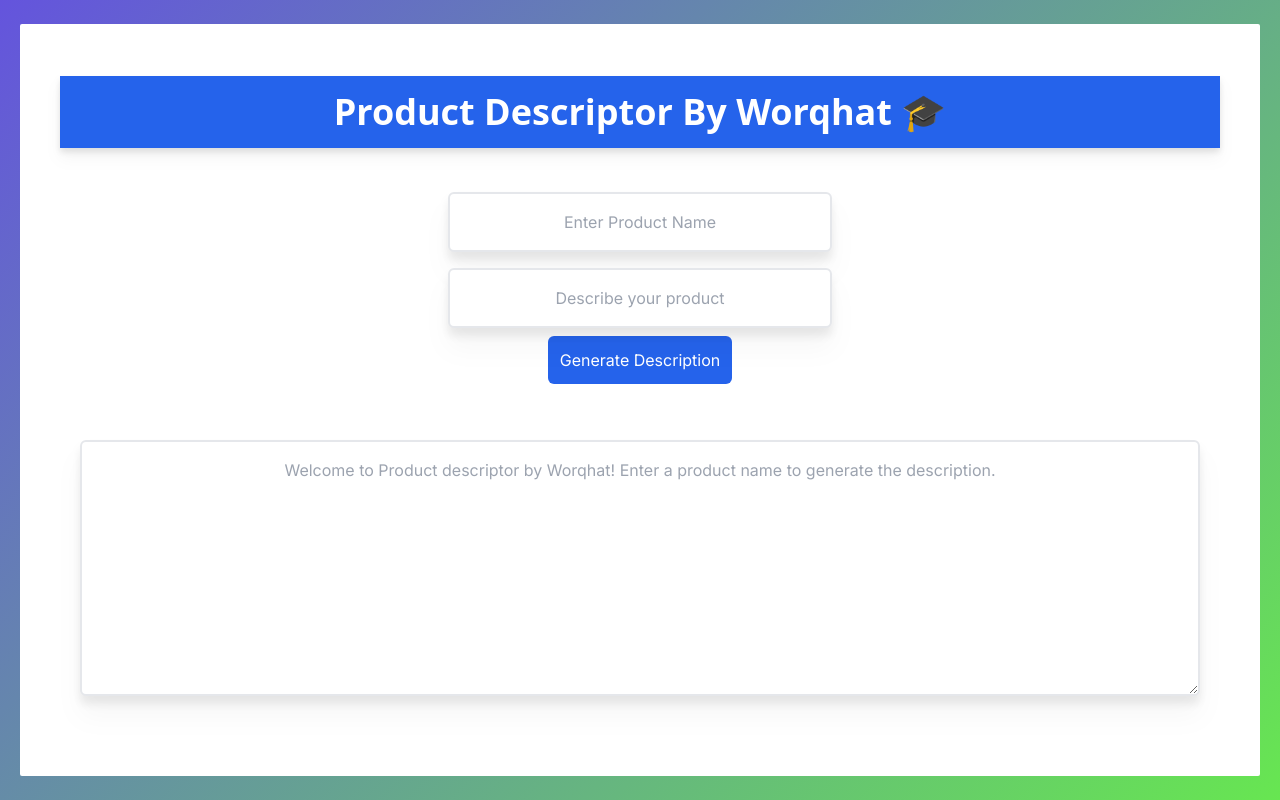
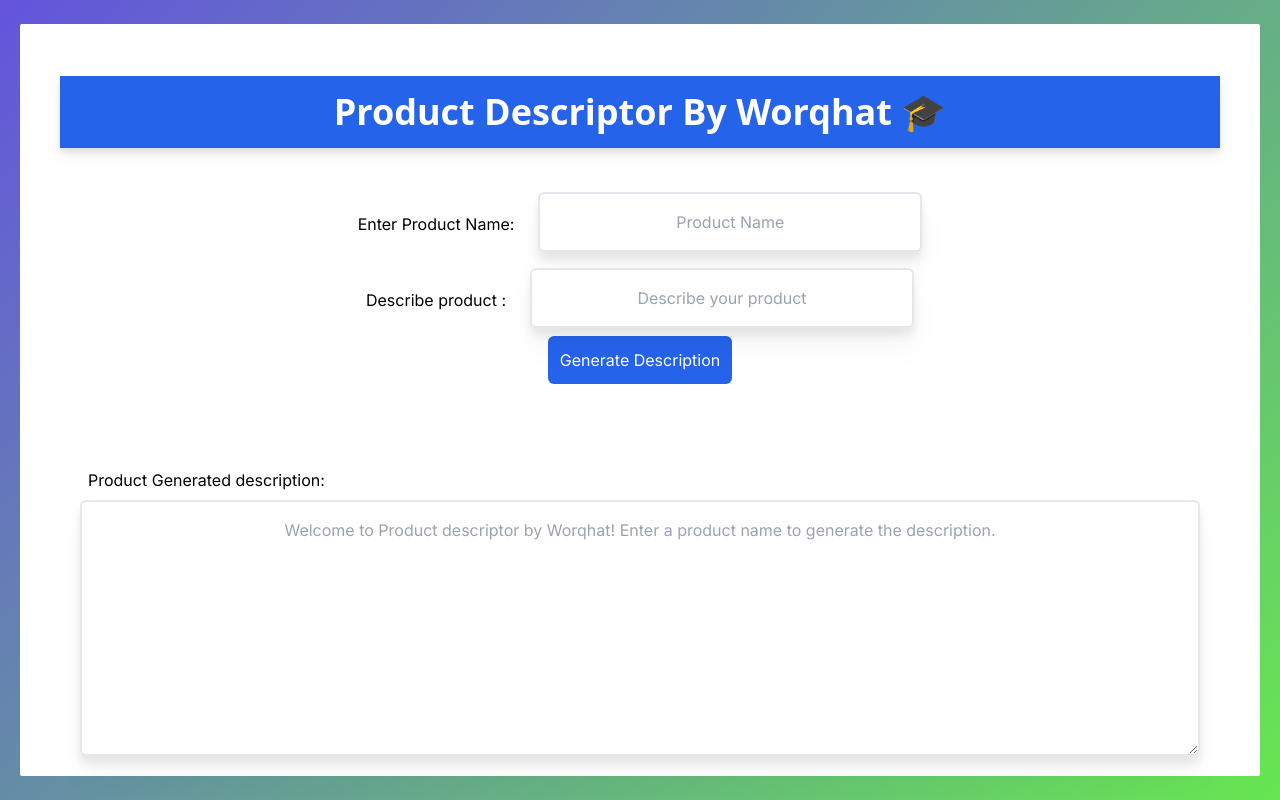
Before and after one commit to prajwald2607/ProductDescriptorWebApp, a Next.js app: page / in a window 1280 px wide. Built offline with nearby package versions, Linux system fonts and the light colour scheme.

Commit message:
second commit

```diff
--- a/app/page.tsx
+++ b/app/page.tsx
@@ -60,10 +60,12 @@
         </h1>
         <div className="text-center container rounded-md text-white my-4 p-5 flex flex-col items-center justify-center">
           <div className="upload flex flex-col items-center">
-            <div>
+
+            <div className='flex'>
+            <h2 className='text-black mt-5 p-2 mr-2'>Enter Product Name: </h2>
               <input
                 type="text"
-                placeholder="Enter Product Name"
+                placeholder="Product Name"
                 value={productName}
                 onChange={handleProductNameChange}
                 className="border-2 text-black rounded-md w-96 p-4 m-2 text-center drop-shadow-xl"
@@ -71,7 +73,8 @@
             </div>
           </div>
           <div className="upload flex flex-col items-center">
-            <div>
+            <div className='flex'>
+            <h2 className='text-black mt-5 p-2 mr-2'>Describe  product :    </h2>
               <input
                 type="text"
                 placeholder="Describe your product"
@@ -92,6 +95,7 @@
           </button>
         </div>
         <div className="cv bg-white h-64 rounded-md text-white p-5">
+        <h2 className='text-black mt-5 p-2 mr-2'>Product Generated description: </h2>
           <textarea
             className="border-2 text-black rounded-md w-full h-64 p-4 text-center drop-shadow-xl"
             placeholder="Welcome to Product descriptor by Worqhat! Enter a product name to generate the description."
```
